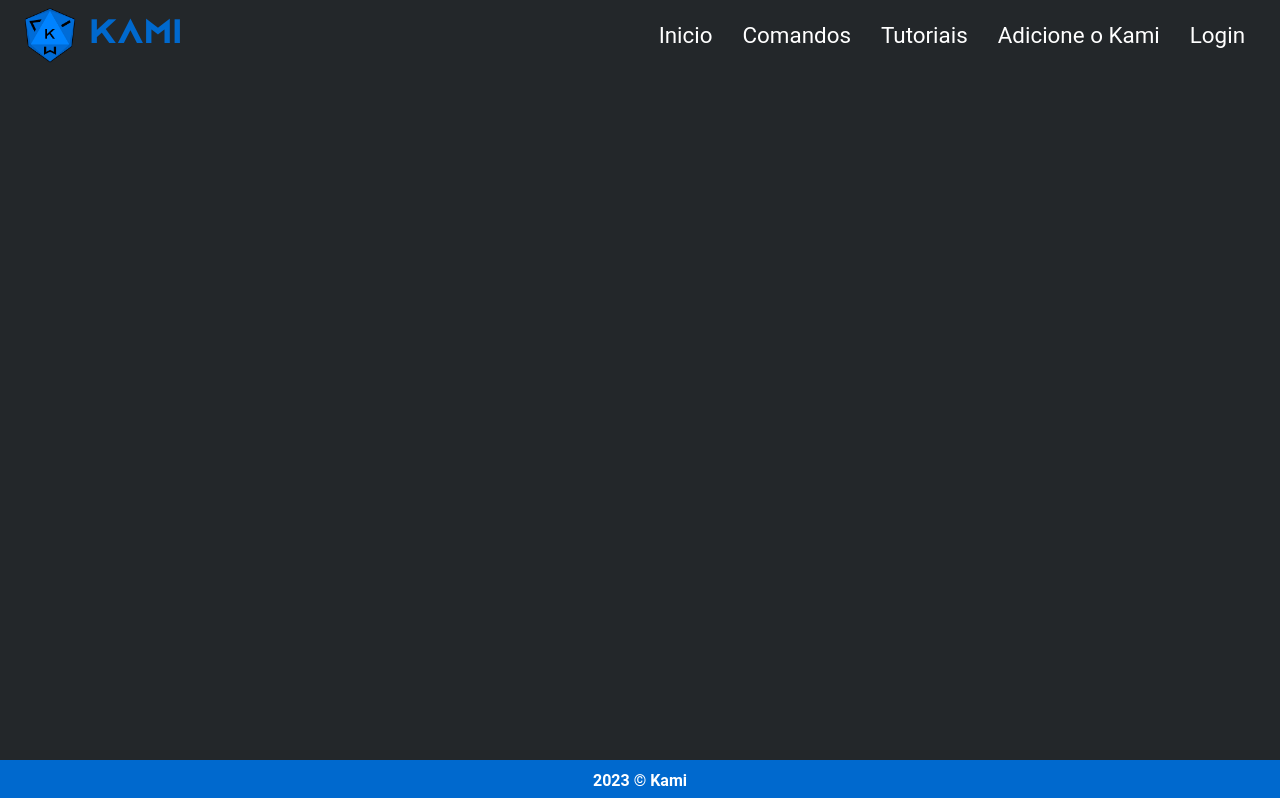
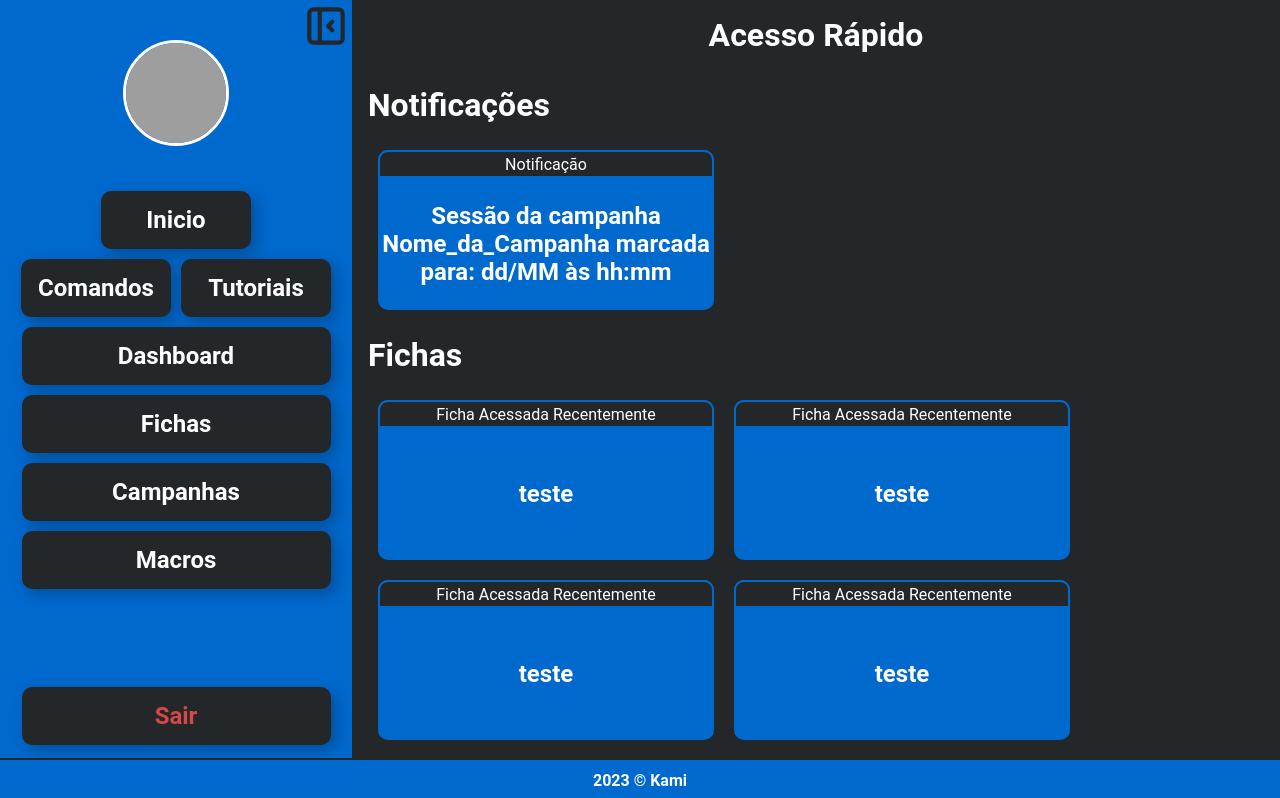
Before and after one commit to Kamikaze184/Kami-Site, a Vue app: page /dashboard in a window 1280 px wide. Shown: the top 798 px of the page. Built offline with nearby package versions, Linux system fonts and the light colour scheme; no server answers; grey boxes are pictures that could not be loaded.

Commit message:
v5.4.0 - Desenvolvimento do Dashboard e menu lateral

```diff
--- a/package.json
+++ b/package.json
@@ -1,7 +1,7 @@
 {
   "name": "kami-site",
   "private": true,
-  "version": "5.3.3",
+  "version": "5.4.0",
   "type": "module",
   "scripts": {
     "dev": "vite --port 4000",
--- /dev/null
+++ b/src/components/Item.vue
@@ -0,0 +1,116 @@
+<script>
+export default {
+    data() {
+        return {
+            title: 'Ficha acessada recentemente',
+            description: 'Item description',
+            href: null,
+            types: {
+                1: 'Ficha',
+                2: 'Campanha',
+                3: 'Macro',
+                4: 'Template',
+                5: 'Notificação',
+                6: 'Ficha Acessada Recentemente',
+                7: 'Campanha Acessada Recentemente',
+                8: 'Macro Acessado Recentemente',
+                9: 'Template Acessado Recentemente',
+                10: 'Sessão Marcada',
+                11: 'Sessão Cancelada',
+                12: 'Sessão Alterada',
+                13: 'Ficha de Campanha Editada'
+            }
+        }
+    },
+    mounted() {
+        this.title = this.types[parseInt(this.$refs.item.getAttribute('type'))]
+        this.description = this.$refs.item.getAttribute('description')
+
+        if (this.$refs.item.getAttribute('href') != null) {
+            this.href = this.$refs.item.getAttribute('href')
+            this.$refs.item.addEventListener('click', () => {
+                this.$router.push(this.href)
+            })
+        }
+    },
+    methods: {
+        isClickable() {
+            if (this.href) {
+                return 'clickable'
+            }
+            else{
+                return ''
+            }
+        }
+    }
+}
+</script>
+<template>
+    <div class="item" ref="item" :class="isClickable()">
+        <div class="item-title">{{ title }}</div>
+        <div class="item-description">
+            <p>{{ description }}</p>
+        </div>
+    </div>
+</template>
+<style>
+.item {
+    width: 21em;
+    height: 10em;
+    background-color: var(--primary);
+    border-radius: 10px;
+    display: flex;
+    flex-direction: column;
+    justify-content: center;
+    align-items: center;
+    margin: 10px;
+}
+
+.item-title {
+    box-sizing: border-box;
+    width: 100%;
+    height: 20%;
+    background-color: var(--background);
+    border: 2px solid var(--primary);
+    border-radius: 10px 10px 0 0;
+    display: flex;
+    justify-content: center;
+    align-items: center;
+    text-align: center;
+    font-size: 1em;
+    font-weight: normal;
+    color: var(--text);
+    margin: 0;
+    vertical-align: middle;
+}
+
+.item-description {
+    height: 80%;
+    width: 100%;
+    display: flex;
+    justify-content: center;
+    align-items: center;
+    text-align: center;
+    padding: 10px;
+    color: var(--text);
+    margin: 0;
+}
+
+.item-description p {
+    font-size: 1.5em;
+    font-weight: bold;
+    margin: 0;
+    width: 20em;
+    overflow-wrap: break-word;
+    word-wrap: break-word;
+    hyphens: auto;
+}
+
+.item.clickable {
+    cursor: pointer;
+}
+
+.item.clickable:hover {
+    background-color: var(--secondary);
+}
+</style>
--- a/src/components/NavBar.vue
+++ b/src/components/NavBar.vue
@@ -6,21 +6,32 @@ export default {
       userLoaded: false,
       user: {},
       signedRoute: false,
+      collapsed: false
     }
   },
   methods: {
     toggleMenuMobile(action) {
-      if (action == 'open') {
-        this.$refs['menu-toggle'].checked = true
+      try {
+        if (action == 'open') {
+          this.$refs['menu-toggle'].checked = true
+        }
+        else {
+          this.$refs['menu-toggle'].checked = false
+        }
+      } catch (err) { }
+    },
+    toggleSideMenu() {
+      if (this.collapsed) {
+        this.collapsed = false
       }
       else {
-        this.$refs['menu-toggle'].checked = false
+        this.collapsed = true
       }
     }
   },
   watch: {
     $route() {
-      if (this.$route.name == 'Sheets' || this.$route.name == 'Macros' || this.$route.name == 'Campaigns') {
+      if (this.$route.name == 'Dashboard' || this.$route.name == 'Sheets' || this.$route.name == 'Macros' || this.$route.name == 'Campaigns') {
         this.signedRoute = true
       }
       else {
@@ -54,6 +65,20 @@ export default {
             this.userLoaded = false
           })
       }
+    },
+    collapsed() {
+      if (this.collapsed) {
+        this.$refs['toggleSignedNavBar'].style.transform = this.collapsed ? 'rotate(180deg)' : 'rotate(0deg)'
+        this.$refs['toggleSignedNavBar'].style.left = '0'
+        this.$refs['toggleSignedNavBar'].style.right = 'unset'
+        this.$refs['toggleSignedNavBar'].style.filter = 'var(--primary-filter)'
+      }
+      else {
+        this.$refs['toggleSignedNavBar'].style.transform = this.collapsed ? 'rotate(180deg)' : 'rotate(0deg)'
+        this.$refs['toggleSignedNavBar'].style.right = '0'
+        this.$refs['toggleSignedNavBar'].style.left = 'unset'
+        this.$refs['toggleSignedNavBar'].style.filter = 'var(--background-filter)'
+      }
     }
   }
 }
@@ -80,6 +105,7 @@ export default {
           <h5 class="username">{{ user.username }}</h5>
         </div>
         <div class="dropdown-content">
+          <router-link to="/dashboard">Dashboard</router-link>
           <router-link to="/fichas">Fichas</router-link>
           <router-link to="/campanhas">Campanhas</router-link>
           <router-link to="/macros">Macros</router-link>
@@ -109,6 +135,7 @@ export default {
               <h5 class="mobile-username">{{ user.username }}</h5>
             </div>
             <div class="mobile-sign-menu-content">
+              <router-link to="/dashboard">Dashboard</router-link>
               <router-link to="/fichas">Fichas</router-link>
               <router-link to="/campanhas">Campanhas</router-link>
               <router-link to="/macros">Macros</router-link>
@@ -120,8 +147,8 @@ export default {
     </div>
   </div>
   <div id="signed-nav-bar" v-if="signedRoute">
-    <div class="collapsable-menu">
-      <img id="toggle-signed-nav-bar" src="../assets/img/side-menu.svg">
+    <img id="toggle-signed-nav-bar" src="../assets/img/side-menu.svg" @click="toggleSideMenu()" ref="toggleSignedNavBar">
+    <div class="collapsable-menu" v-if="!collapsed">
       <div class="user-profile">
         <img :src="user.avatar_url ? user.avatar_url : `https://ui-avatars.com/api/?name=${user.username}`"
           class="user-avatar">
@@ -136,6 +163,7 @@ export default {
           </div>
         </div>
         <div class="dashboard-buttons">
+          <router-link to="/dashboard">Dashboard</router-link>
           <router-link to="/fichas" class="menu-button">Fichas</router-link>
           <router-link to="/campanhas" class="menu-button">Campanhas</router-link>
           <router-link to="/macros" class="menu-button">Macros</router-link>
@@ -479,8 +507,8 @@ export default {
   flex-direction: row;
   justify-content: space-between;
   align-items: center;
-  width: 100%;
   height: 100%;
+  width: 22em;
   margin: 0;
   padding: 0;
   position: fixed;
@@ -492,7 +520,7 @@ export default {
   width: 22em;
   height: 100%;
   margin: 0;
-  padding: 5px;
+  padding: 0;
   background-color: var(--primary);
   position: sticky;
 }
@@ -501,9 +529,10 @@ export default {
   width: 50px;
   height: 50px;
   position: absolute;
-  top: 0;
-  right: 0;
-; filter: var(--background-filter);
+  top: 1px;
+  right: 1px;
+  z-index: 2;
+  filter: var(--background-filter);
 }
 
 #signed-nav-bar .user-profile {
--- a/src/router/index.js
+++ b/src/router/index.js
@@ -7,6 +7,7 @@ import LoginVue from '../views/Login.vue'
 import LogoutVue from '../views/Logout.vue'
 import CallbackVue from '../views/Callback.vue'
 import TutorialVue from '../views/Tutorial.vue'
+import DashboardVue from '../views/Dashboard.vue'
 import SheetsVue from '../views/Sheets.vue'
 
 const routes = [
@@ -17,6 +18,7 @@ const routes = [
     { path: '/login', name: 'Login', component: LoginVue },
     { path: '/logout', name: 'Logout', component: LogoutVue },
     { path: '/callback', name: 'Callback', component: CallbackVue },
+    { path: '/dashboard', name: 'Dashboard', component: DashboardVue },
     { path: '/fichas', name: 'Sheets', component: SheetsVue }
     //{ path: '/:pathMatch(.*)*', name: 'NotFound', component: HomeVue }
 ]
--- a/src/style.css
+++ b/src/style.css
@@ -1,6 +1,7 @@
 :root {
   font-family: 'Roboto', sans-serif;
   --primary: #0069ce;
+  --primary-filter: brightness(0%) invert(26%) sepia(59%) saturate(2504%) hue-rotate(194deg) brightness(101%) contrast(102%);
   --secondary: #59a0f1;
   --text: #ffffff;
   --text-secondary: #ffffff9c;
--- /dev/null
+++ b/src/views/Dashboard.vue
@@ -0,0 +1,110 @@
+<script>
+import router from '../router'
+import ItemVue from '../components/Item.vue'
+
+export default {
+    setup() {
+    },
+    components: {
+        ItemVue
+    },
+    mounted() {
+        const sideMenu = document.querySelector('#signed-nav-bar')
+
+        const observer = new MutationObserver(() => {
+            if(sideMenu.childElementCount == 2){
+                this.$refs.dashboard.style.marginLeft = '23em'
+                this.$refs.dashboard.style.width = 'calc(100% - 24em)'
+            }
+            else {
+                this.$refs.dashboard.style.marginLeft = '1em'
+                this.$refs.dashboard.style.width = 'calc(100% - 1em)'
+            }
+        })
+
+        observer.observe(sideMenu, {
+            attributes: true,
+            childList: true,
+            subtree: true
+        })
+    }
+}
+</script>
+
+<template>
+    <div id="Dashboard" ref="dashboard">
+        <div class="dashboard-quick-access">
+            <h1 style="text-align: center; width: 100%;">Acesso Rápido</h1>
+            <h1>Notificações</h1>
+            <div class="quick-access-category notifications">
+                <ItemVue type="5" description="Sessão da campanha
+            Nome_da_Campanha
+            marcada para:
+            dd/MM às hh:mm" />
+            </div>
+            <h1>Fichas</h1>
+            <div class="quick-access-category sheets">
+                <ItemVue type="6" description="teste" href="teste" />
+                <ItemVue type="6" description="teste" />
+                <ItemVue type="6" description="teste" />
+                <ItemVue type="6" description="teste" />
+            </div>
+            <h1>Campanhas</h1>
+            <div class="quick-access-category campaings">
+                <ItemVue type="7" description="teste" />
+            </div>
+            <h1>Macros</h1>
+            <div class="quick-access-category macros">
+                <ItemVue type="8" description="teste" />
+            </div>
+            <h1>Templates</h1>
+            <div class="quick-access-category templates">
+                <ItemVue type="9" description="teste" />
+            </div>
+        </div>
+    </div>
+</template>
+
+<style>
+#Dashboard {
+    display: flex;
+    flex-direction: column;
+    justify-content: center;
+    align-items: center;
+    margin: 0;
+    margin-left: 23em;
+    margin-bottom: 4em;
+    overflow: hidden;
+    width: calc(100% - 24em);
+}
+
+.dashboard-quick-access {
+    display: flex;
+    flex-direction: column;
+    justify-content: center;
+    align-items: flex-start;
+    width: 100%;
+    height: 100%;
+    padding: 0 1em;
+    overflow-y: scroll;
+}
+
+.dashboard-quick-access h1 {
+    font-size: 2em;
+    font-weight: bold;
+    margin: 0.5em 0;
+    color: var(--text);
+}
+
+.quick-access-category {
+    display: flex;
+    flex-direction: row;
+    justify-content: flex-start;
+    align-items: center;
+    flex-wrap: wrap;
+    width: 100%;
+    height: 100%;
+    margin: 0;
+    padding: 0;
+}
+</style>
```
